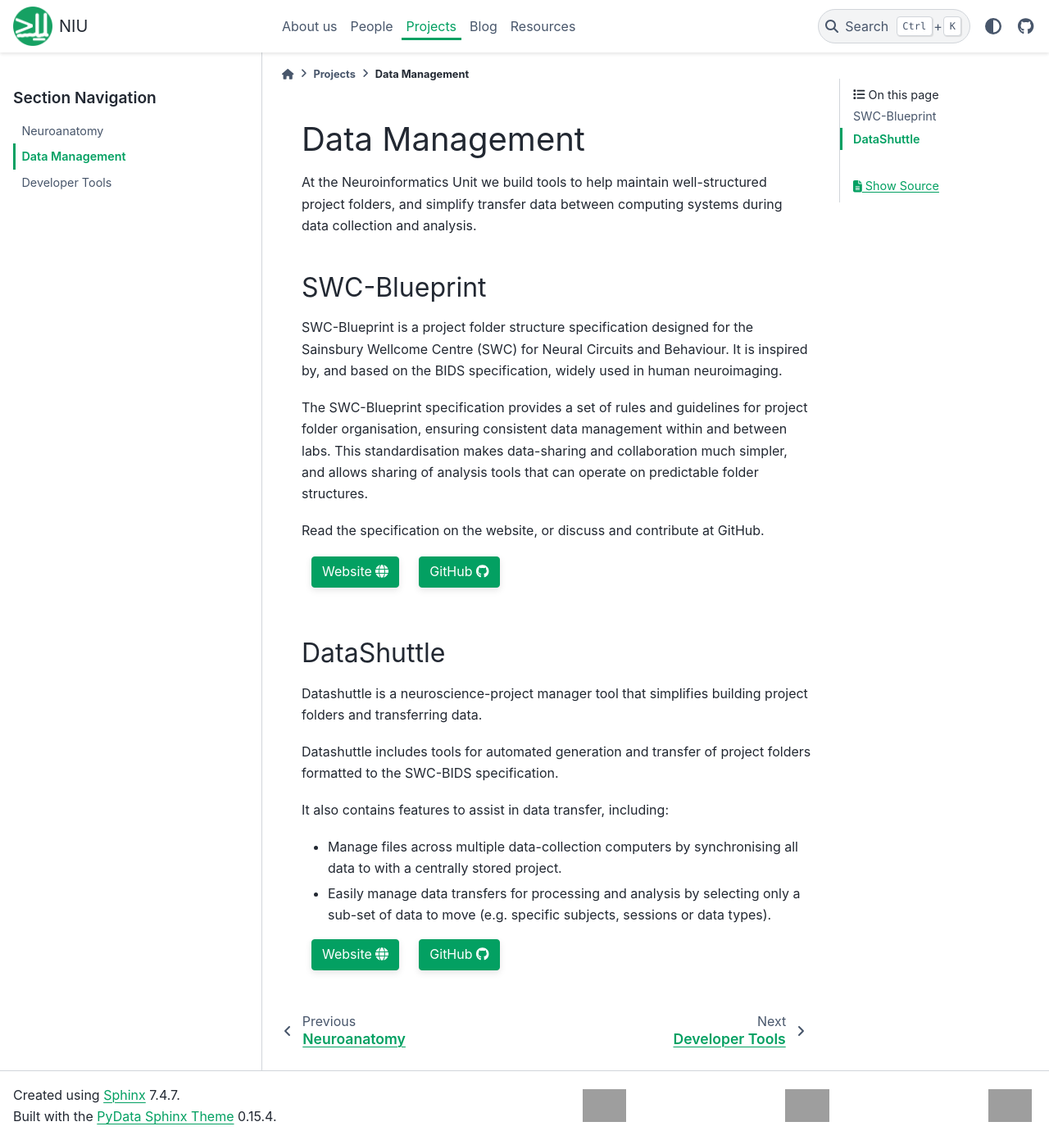
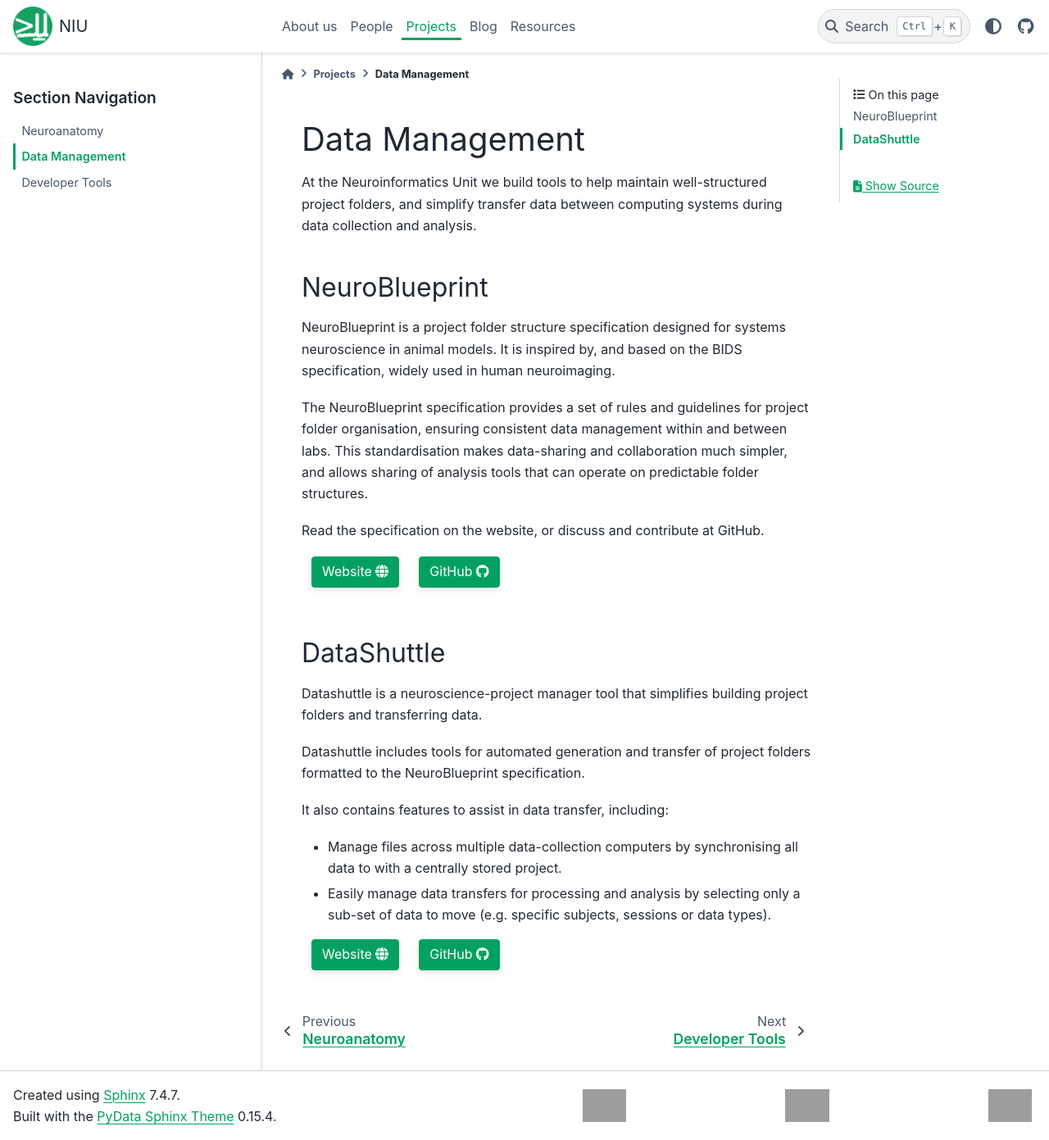
Before and after one commit to neuroinformatics-unit/neuroinformatics-unit.github.io, a Sphinx documentation site: the page built from docs/source/projects/data_management.md, in a window 1280 px wide and 1391 px high. Shown: the whole window at 82% size. Built offline with Sphinx 7.4.7 and the PyData theme 0.15.4, drawn with Linux system fonts in a browser that asks for light colours; grey boxes are pictures that could not be loaded.

Commit message:
Remove SWC references (#60)
* remove SWC references

* remove lingering SWC-BIDS reference

---------

Co-authored-by: niksirbi <niko.sirbiladze@gmail.com>

```diff
--- a/docs/source/projects/data_management.md
+++ b/docs/source/projects/data_management.md
@@ -3,12 +3,12 @@
 At the Neuroinformatics Unit we build tools to help maintain well-structured project folders, and simplify transfer
 data between computing systems during data collection and analysis.
 
-## SWC-Blueprint
+## NeuroBlueprint
 
-SWC-Blueprint is a project folder structure specification designed for the Sainsbury Wellcome Centre (SWC) for Neural Circuits and Behaviour.
+NeuroBlueprint is a project folder structure specification designed for systems neuroscience in animal models.
 It is inspired by, and based on the BIDS specification, widely used in human neuroimaging.
 
-The SWC-Blueprint specification provides a set of rules and guidelines for project folder organisation, ensuring consistent data management within and between labs.
+The NeuroBlueprint specification provides a set of rules and guidelines for project folder organisation, ensuring consistent data management within and between labs.
 This standardisation makes data-sharing and collaboration much simpler, and allows sharing of analysis tools that can operate on predictable folder structures.
 
 Read the specification on the website, or discuss and contribute at GitHub.
@@ -18,7 +18,7 @@ Read the specification on the website, or discuss and contribute at GitHub.
     <div class="sd-row sd-row-cols-2 sd-row-cols-xs-2 sd-row-cols-sm-2 sd-row-cols-md-2 sd-row-cols-lg-2 docutils">
         <div class="sd-col sd-d-flex-column sd-col-auto sd-col-xs-auto sd-col-sm-auto sd-col-md-auto sd-col-lg-auto docutils">
             <p class="sd-text-left">
-                <a class="sd-sphinx-override sd-btn sd-text-wrap sd-btn-primary sd-shadow-sm reference external" href="https://swc-blueprint.neuroinformatics.dev" target="_blank">
+                <a class="sd-sphinx-override sd-btn sd-text-wrap sd-btn-primary sd-shadow-sm reference external" href="https://neuroblueprint.neuroinformatics.dev" target="_blank">
                     <span>
                         Website
                         <span class="fa fa-globe">
@@ -29,7 +29,7 @@ Read the specification on the website, or discuss and contribute at GitHub.
         </div>
         <div class="sd-col sd-d-flex-column sd-col-auto sd-col-xs-auto sd-col-sm-auto sd-col-md-auto sd-col-lg-auto docutils">
             <p class="sd-text-left">
-                <a class="sd-sphinx-override sd-btn sd-text-wrap sd-btn-primary sd-shadow-sm reference external" href="https://github.com/neuroinformatics-unit/SWC-Blueprint/" target="_blank">
+                <a class="sd-sphinx-override sd-btn sd-text-wrap sd-btn-primary sd-shadow-sm reference external" href="https://github.com/neuroinformatics-unit/NeuroBlueprint/" target="_blank">
                     <span>
                         GitHub
                         <span class="fab fa-github">
@@ -46,7 +46,7 @@ Read the specification on the website, or discuss and contribute at GitHub.
 
 Datashuttle is a neuroscience-project manager tool that simplifies building project folders and transferring data.
 
-Datashuttle includes tools for automated generation and transfer of project folders formatted to the SWC-BIDS specification.
+Datashuttle includes tools for automated generation and transfer of project folders formatted to the NeuroBlueprint specification.
 
 It also contains features to assist in data transfer, including:
 * Manage files across multiple data-collection computers by synchronising
```
